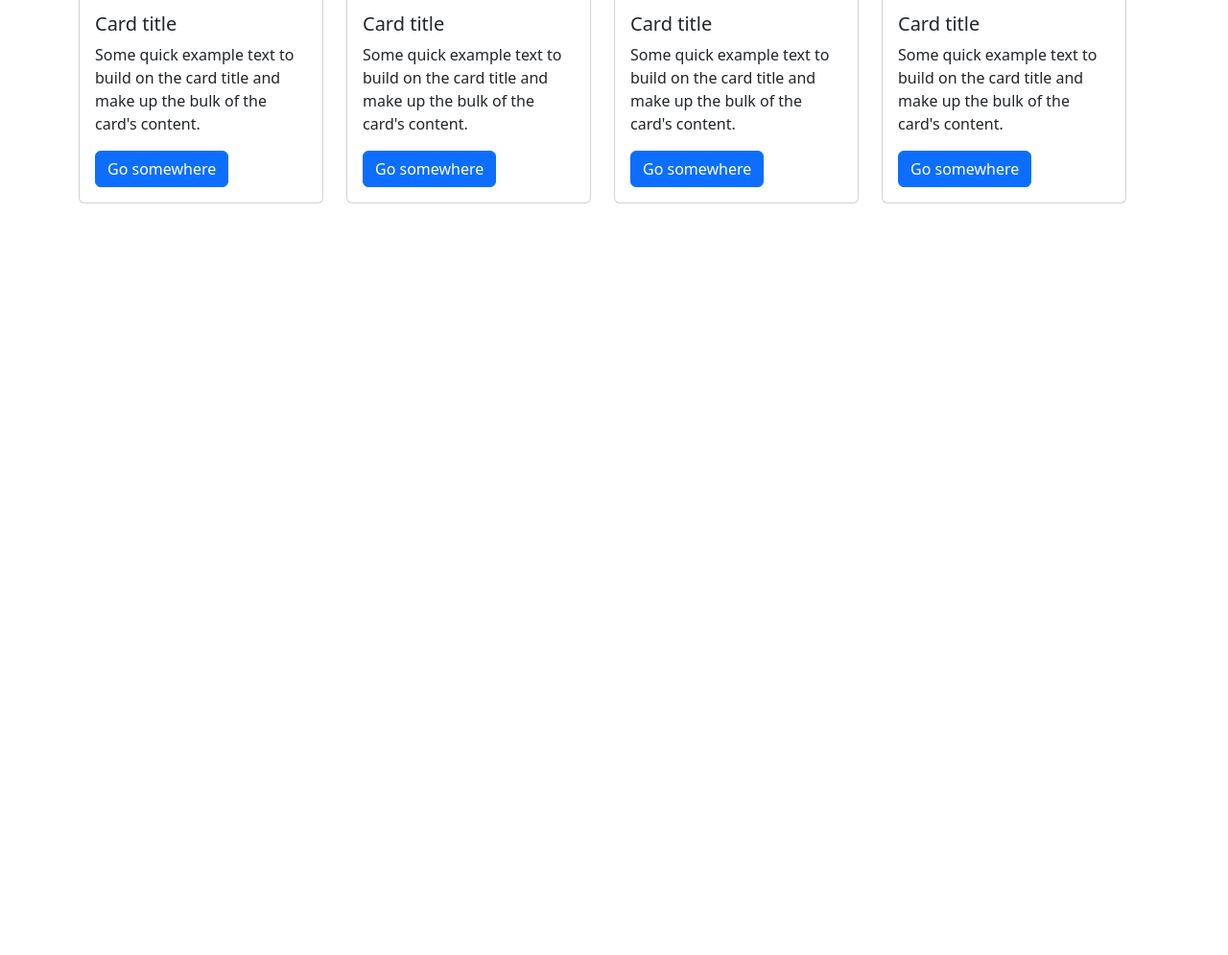
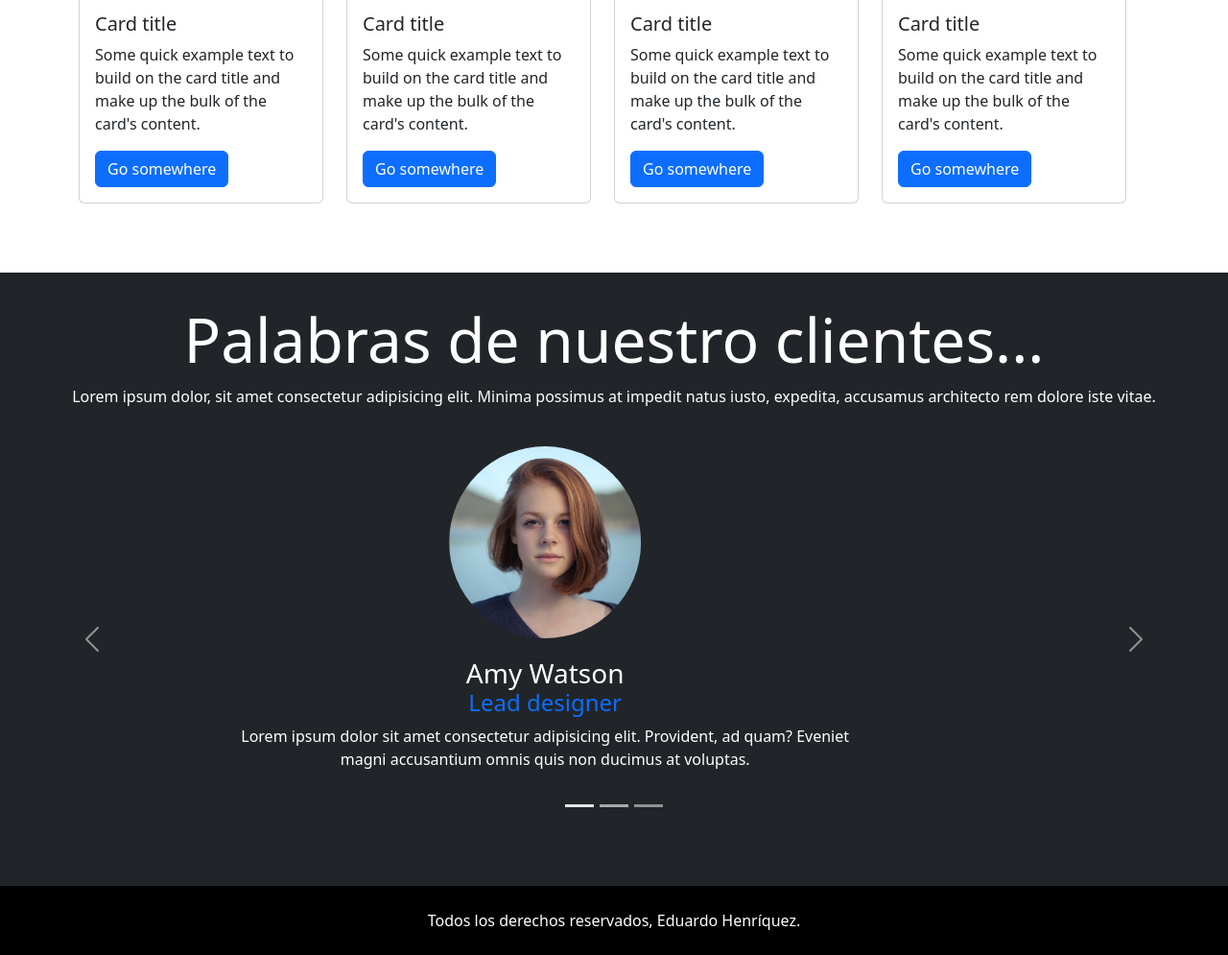
Before and after one commit to EDER-FS/Repo_TiendaOnline, a plain HTML site: page index.html in a window 1280 px wide. Shown: the part 1684-2679 px from the top of the page at 96% size. Before the commit the page ends 1968 px from the top, so only its background shows below. Drawn offline with nearby package versions, Linux system fonts and the light colour scheme.

Commit message:
Carousel y Footer

```diff
--- a/css/estilos.css
+++ b/css/estilos.css
@@ -1,5 +1,13 @@
 .card-img-top{
+    height: 250px;
+}
+
+.img-area{
+    width: 200px;
+    height: 200px;
+}
+
+img{
     object-fit: cover;
     object-position: center;
-    height: 250px;
 }
--- a/index.html
+++ b/index.html
@@ -166,7 +166,75 @@
             </div>
         </div>
     </div>
-
     </main>
+    <!-- Apartado de Carousel -->
+    <div class="container-fluid px-0 py-2 bg-dark text-white">
+        <div class="row g-0 py-4">
+            <div class="col-12">
+                <div class="text-center">
+                    <h2 class="display-3">Palabras de <b>nuestro clientes...</b></h2>
+                    <p>Lorem ipsum dolor, sit amet consectetur adipisicing elit. Minima possimus at impedit natus iusto, expedita, accusamus architecto rem dolore iste vitae.</p>
+                </div>
+            </div>
+        </div>
+        <div class="row g-0 pb-5">
+            <div class="col-12">
+                <div id="carouselTesti" class="carousel slide" data-bs-ride="carousel">
+                    <!-- Indicadores -->
+                    <div class="carousel-indicators">
+                        <button type="button" data-bs-target="#carouselTesti" data-bs-slide-to="0" class="active"></button>
+                        <button type="button" data-bs-target="#carouselTesti" data-bs-slide-to="1"></button>
+                        <button type="button" data-bs-target="#carouselTesti" data-bs-slide-to="2"></button>
+                    </div>
+                    <!-- Sliders -->
+                    <div class="carousel-inner">
+                        <div class="carousel-item active">
+                            <div class="img-area m-auto">
+                                <img src="img/profile2.jpg" alt="" class="w-100 h-100 rounded-circle">
+                            </div>
+                            <div class="carousel-caption position-static w-50 pb-5 m-auto">
+                                <h3 class="fw-light m-0">Amy Watson</h3>
+                                <h4 class="fw-normal text-primary">Lead designer</h4>
+                                <p>Lorem ipsum dolor sit amet consectetur adipisicing elit. Provident, ad quam? Eveniet magni accusantium omnis quis non ducimus at voluptas.</p>
+                            </div>
+                        </div>
+                        <div class="carousel-item">
+                            <div class="img-area m-auto">
+                                <img src="img/profile3.jpg" alt="" class="w-100 h-100 rounded-circle">
+                            </div>
+                            <div class="carousel-caption position-static w-50 pb-5 m-auto">
+                                <h3 class="fw-light m-0">Elon Musk</h3>
+                                <h4 class="fw-normal text-primary">Tesla CEO</h4>
+                                <p>Lorem ipsum dolor sit amet consectetur adipisicing elit. Provident, ad quam? Eveniet magni accusantium omnis quis non ducimus at voluptas.</p>
+                            </div>
+                        </div>
+                        <div class="carousel-item">
+                            <div class="img-area m-auto">
+                                <img src="img/profile1.jpg" alt="" class="w-100 h-100 rounded-circle">
+                            </div>
+                            <div class="carousel-caption position-static w-50 pb-5 m-auto">
+                                <h3 class="fw-light m-0">Gerard Lens</h3>
+                                <h4 class="fw-normal text-primary">Creative director</h4>
+                                <p>Lorem ipsum dolor sit amet consectetur adipisicing elit. Provident, ad quam? Eveniet magni accusantium omnis quis non ducimus at voluptas.</p>
+                            </div>
+                        </div>
+                    </div>
+                    <!-- Botones -->
+                    <button class="carousel-control-prev" type="button" data-bs-target="#carouselTesti" data-bs-slide="prev">
+                        <span class="carousel-control-prev-icon" aria-hidden="true"></span>
+                        <span class="visually-hidden">Previous</span>
+                    </button>
+                    <button class="carousel-control-next" type="button" data-bs-target="#carouselTesti" data-bs-slide="next">
+                        <span class="carousel-control-next-icon" aria-hidden="true"></span>
+                        <span class="visually-hidden">Next</span>
+                    </button>
+                </div>
+            </div>
+        </div>
+    </div>
+    <!-- Pie de Página -->
+    <footer class="d-flex justify-content-center align-items-center bg-black text-white">
+        <p class="m-4">Todos los derechos reservados, Eduardo Henríquez.</p>
+    </footer>
 </body>
 </html>
```
